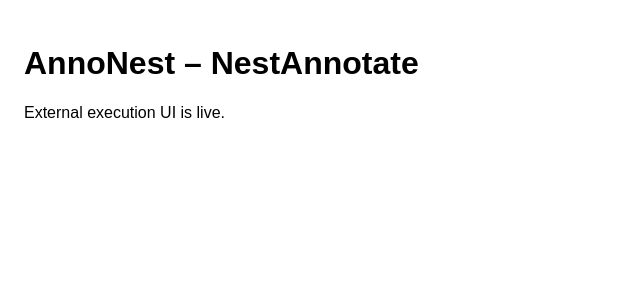
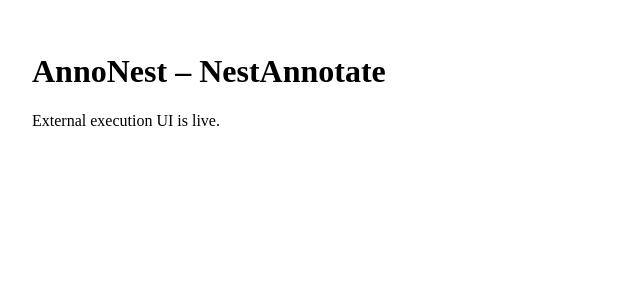
Before and after one commit to AnkitLabelNest/annonest-nestannotate, a Next.js app: page / in a window 1280 px wide. Shown: the top 300 px of the page, without its empty margins (0-640 px from the left). Built offline with nearby package versions, Linux system fonts and the light colour scheme.

Commit message:
Update layout.tsx

```diff
--- a/app/layout.tsx
+++ b/app/layout.tsx
@@ -1,8 +1,3 @@
-export const metadata = {
-  title: "AnnoNest – NestAnnotate",
-  description: "External execution UI",
-};
-
 export default function RootLayout({
   children,
 }: {
@@ -10,9 +5,7 @@
 }) {
   return (
     <html lang="en">
-      <body style={{ margin: 0, fontFamily: "sans-serif" }}>
-        {children}
-      </body>
+      <body>{children}</body>
     </html>
   );
 }
```
